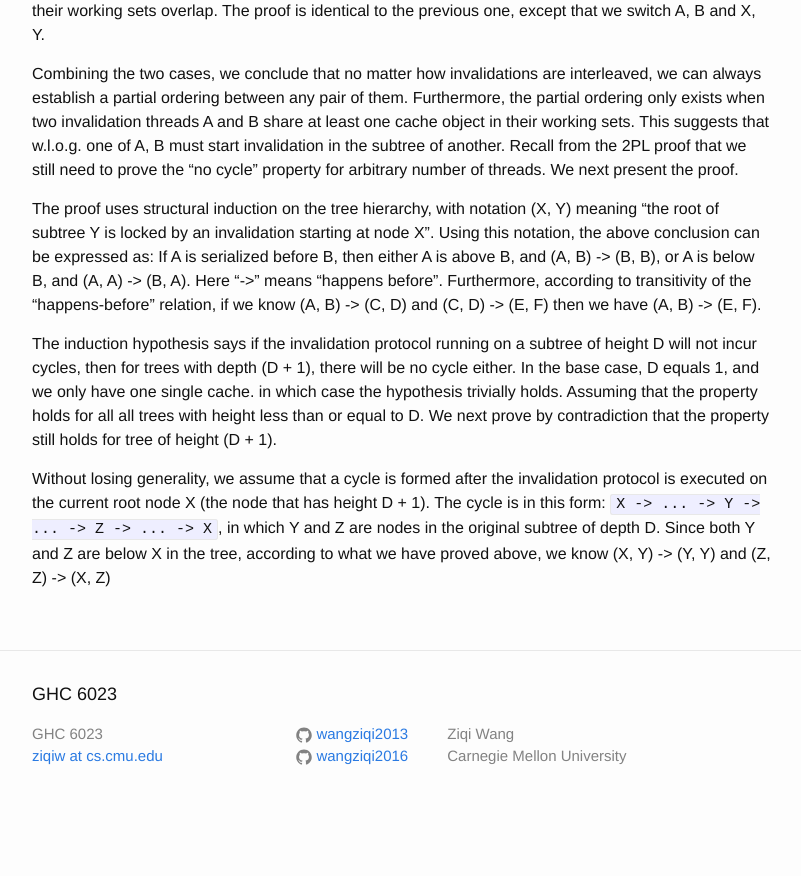
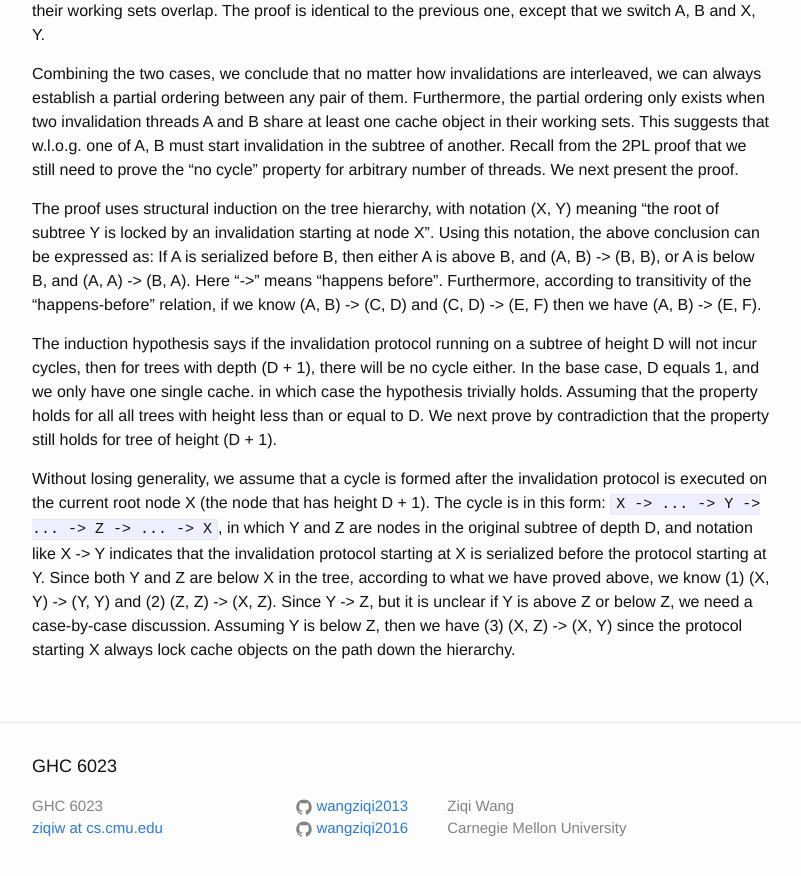
Before and after one commit to wangziqi2013/wangziqi2013.github.io, a Jekyll site: the page built from _posts/2020-01-09-understand-zsim-cache-cc.markdown, in a window 1280 px wide and 900 px high, scrolled down 3288 px. Shown: the top 876 px of the window, without its empty margins (238-1039 px from the left). Built offline with Jekyll 4.4.1, drawn with Linux system fonts in a browser that asks for light colours; before the commit the page ends 4116 px from its top, so only the background shows below that.

Commit message:
Adding proof

```diff
--- a/_posts/2020-01-09-understand-zsim-cache-cc.markdown
+++ b/_posts/2020-01-09-understand-zsim-cache-cc.markdown
@@ -142,5 +142,8 @@ equal to D. We next prove by contradiction that the property still holds for tre
 
 Without losing generality, we assume that a cycle is formed after the invalidation protocol is executed on the current
 root node X (the node that has height D + 1). The cycle is in this form: `X -> ... -> Y -> ... -> Z -> ... -> X`, in which
-Y and Z are nodes in the original subtree of depth D. Since both Y and Z are below X in the tree, according to what we have
-proved above, we know (X, Y) -> (Y, Y) and (Z, Z) -> (X, Z)
+Y and Z are nodes in the original subtree of depth D, and notation like X -> Y indicates that the invalidation protocol
+starting at X is serialized before the protocol starting at Y. Since both Y and Z are below X in the tree, according to
+what we have proved above, we know (1) (X, Y) -> (Y, Y) and (2) (Z, Z) -> (X, Z). Since Y -> Z, but it is unclear if Y
+is above Z or below Z, we need a case-by-case discussion. Assuming Y is below Z, then we have (3) (X, Z) -> (X, Y)
+since the protocol starting X always lock cache objects on the path down the hierarchy.
```
